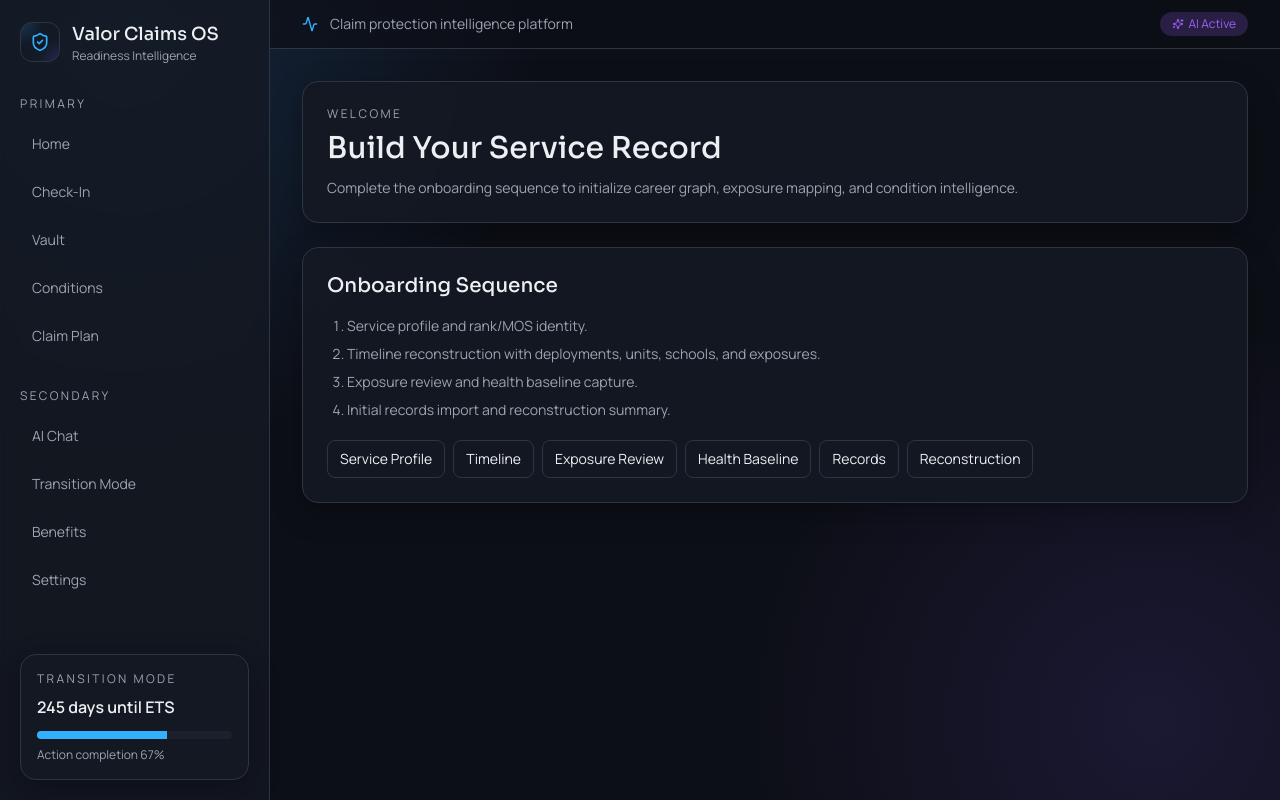
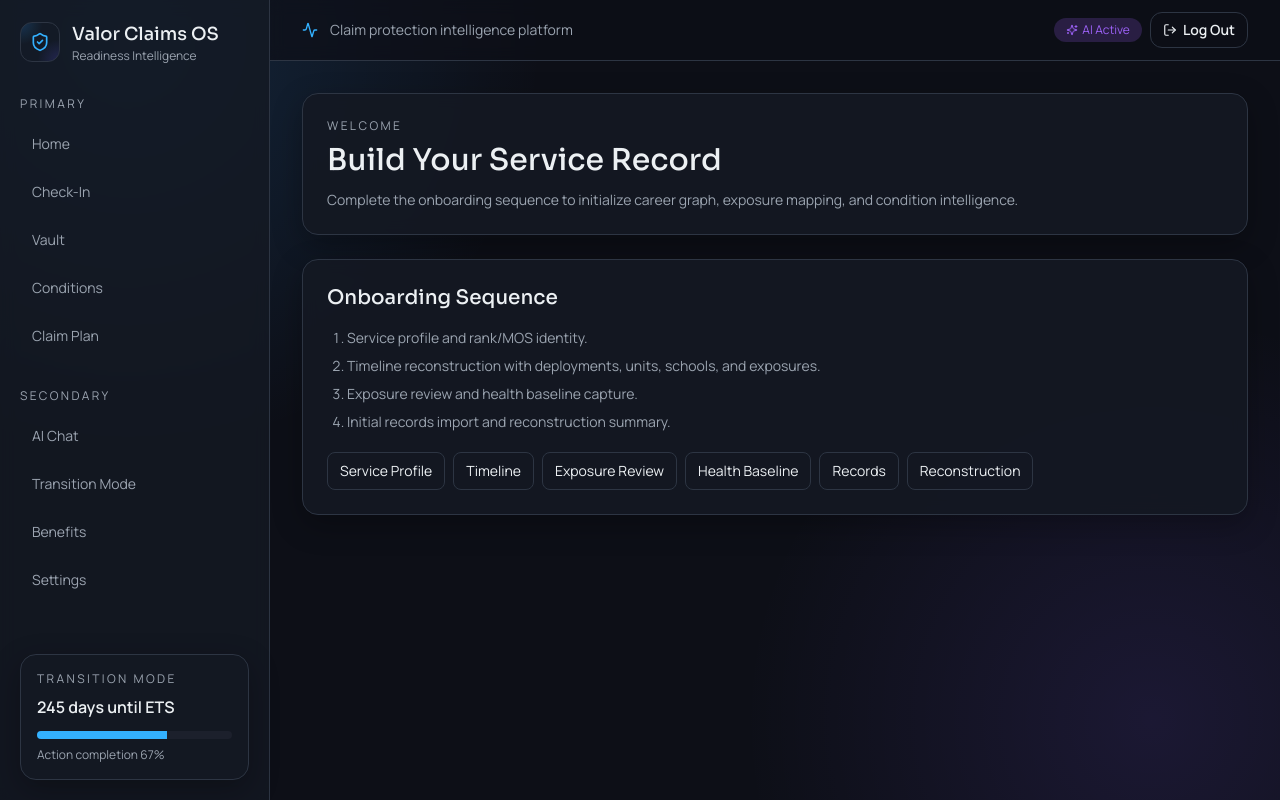
Before and after one commit to mkarangekis2/Provaryn, a Next.js app: page /onboarding in a window 1280 px wide. Built offline with nearby package versions, Linux system fonts and the light colour scheme; no server answers.

Commit message:
Add persistent logout button to authenticated app shell

```diff
--- a/features/layout/app-shell.tsx
+++ b/features/layout/app-shell.tsx
@@ -2,16 +2,19 @@
 
 import Link from "next/link";
 import { usePathname } from "next/navigation";
-import { ShieldCheck, Sparkles, Activity } from "lucide-react";
+import { ShieldCheck, Sparkles, Activity, LogOut } from "lucide-react";
 import { primaryNav, secondaryNav } from "@/lib/navigation";
 import { cn } from "@/lib/utils";
 import type { ReactNode } from "react";
-import { useMemo } from "react";
+import { useMemo, useState } from "react";
 import { useSessionUser } from "@/lib/auth/use-session-user";
+import { createBrowserSupabaseClient } from "@/lib/supabase/client";
+import { Button } from "@/components/ui/button";
 
 export function AppShell({ children }: { children: ReactNode }) {
   const pathname = usePathname();
   const { user } = useSessionUser();
+  const [loggingOut, setLoggingOut] = useState(false);
 
   const roleAwareSecondaryNav = useMemo(() => {
     const roles = user?.roles ?? [];
@@ -25,6 +28,17 @@ export function AppShell({ children }: { children: ReactNode }) {
     }
     return items;
   }, [user]);
+
+  async function logout() {
+    setLoggingOut(true);
+    try {
+      const supabase = createBrowserSupabaseClient();
+      await supabase.auth.signOut();
+      window.location.assign("/login");
+    } finally {
+      setLoggingOut(false);
+    }
+  }
 
   return (
     <div className="min-h-screen grid md:grid-cols-[270px_1fr]">
@@ -71,6 +85,10 @@ export function AppShell({ children }: { children: ReactNode }) {
           </div>
           <div className="flex items-center gap-2 text-xs">
             <span className="inline-flex items-center gap-1 rounded-full bg-ai/20 text-ai px-3 py-1"><Sparkles className="h-3 w-3" /> AI Active</span>
+            <Button size="sm" variant="ghost" onClick={() => void logout()} disabled={loggingOut}>
+              <LogOut className="h-3.5 w-3.5 mr-1.5" />
+              {loggingOut ? "Signing out..." : "Log Out"}
+            </Button>
           </div>
         </header>
         <main className="p-4 md:p-8">{children}</main>
```
